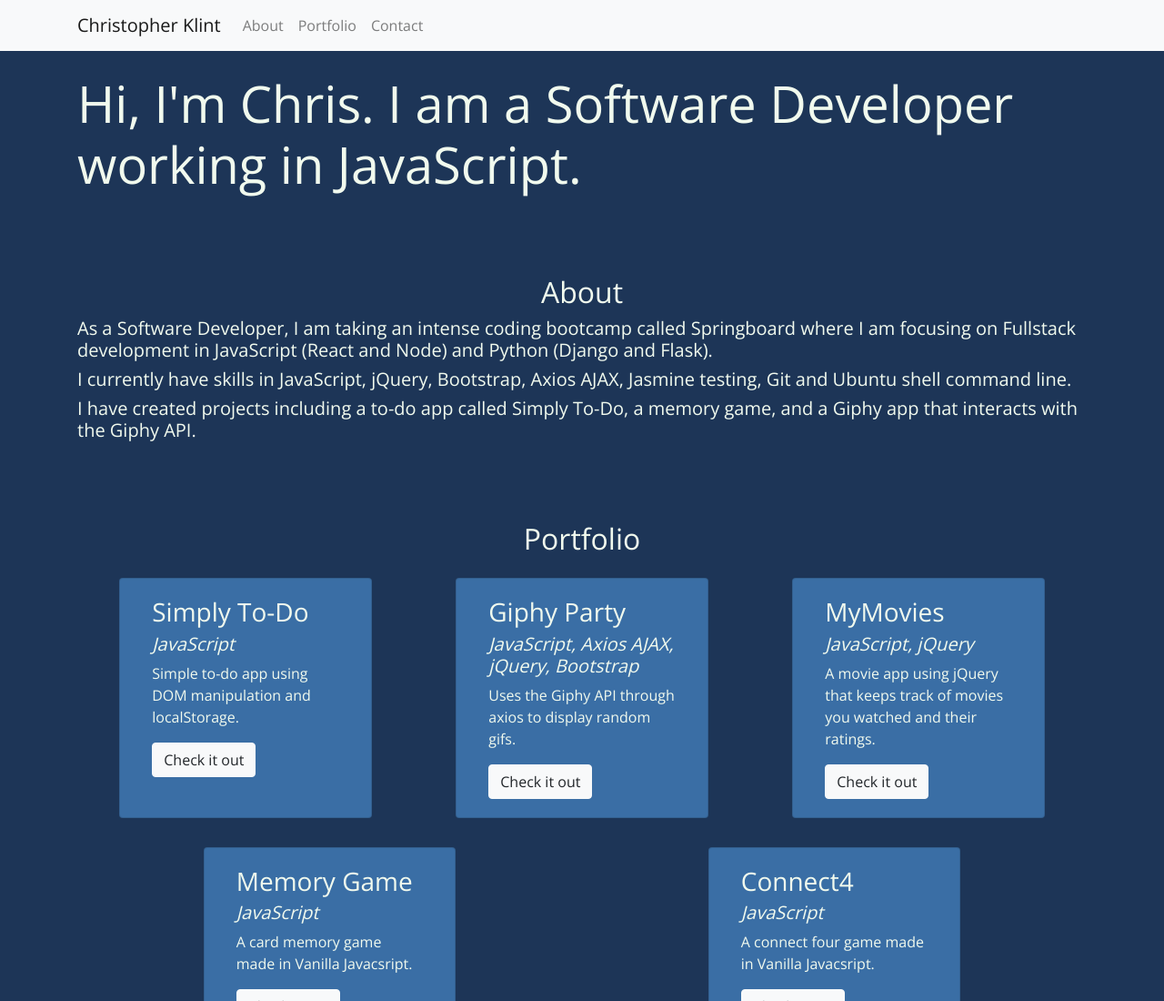
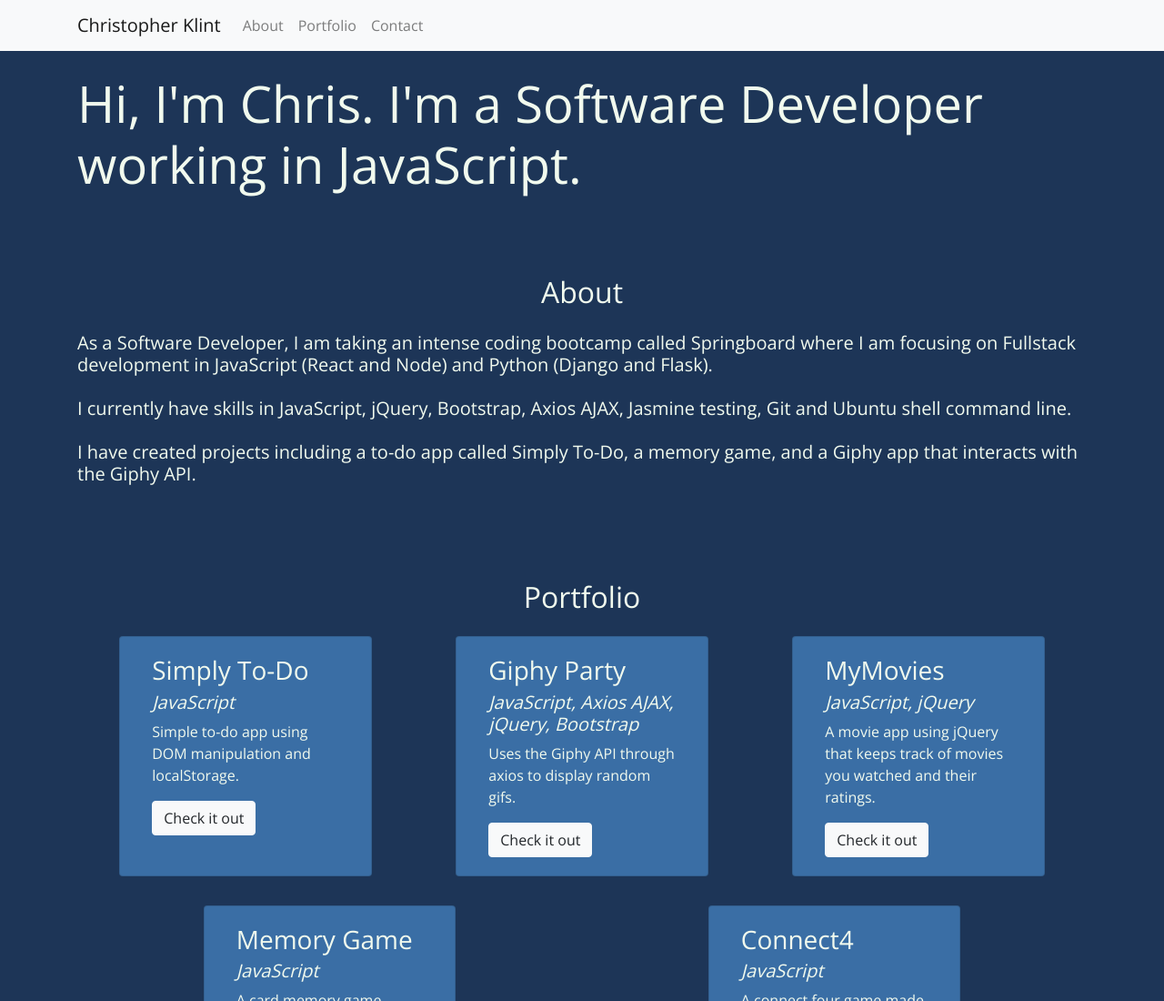
Before and after one commit to christopherklint97/Portfolio, a plain HTML site: page index.html in a window 1280 px wide. Shown: the top 1100 px of the page at 91% size. Drawn offline with nearby package versions, Linux system fonts and the light colour scheme.

Commit message:
fix spacing about

```diff
--- a/index.html
+++ b/index.html
@@ -42,16 +42,18 @@
     </header>
 
     <main class="container">
-        <h1 class="display-4">Hi, I'm Chris. I am a Software Developer working in JavaScript.</h1>
+        <h1 class=" display-4">Hi, I'm Chris. I'm a Software Developer working in JavaScript.</h1>
 
         <section>
             <h2 class="text-center" id="about">About</h2>
-            <p class="h5">As a Software Developer, I am taking an intense coding bootcamp called <a
+            <p class="h5 my-4">As a Software Developer, I am taking an intense coding bootcamp called <a
                     href="https://www.springboard.com/">Springboard</a> where I am focusing on Fullstack
                 development in JavaScript (React and Node) and Python (Django and Flask).
-            <p class="h5">I currently have skills in JavaScript, jQuery, Bootstrap, Axios AJAX, Jasmine testing, Git and
+            <p class="h5 my-4">I currently have skills in JavaScript, jQuery, Bootstrap, Axios AJAX, Jasmine testing,
+                Git and
                 Ubuntu shell command line.</p>
-            <p class="h5">I have created projects including a to-do app called Simply To-Do, a memory game, and a Giphy
+            <p class="h5 my-4">I have created projects including a to-do app called Simply To-Do, a memory game, and a
+                Giphy
                 app that interacts with the Giphy API. </p>
         </section>
 
```
